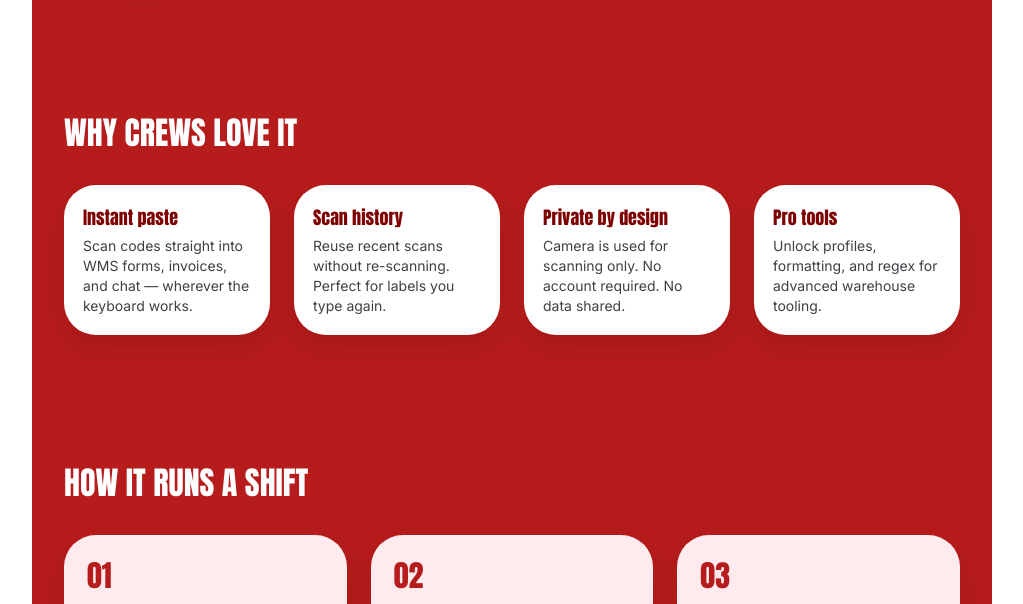
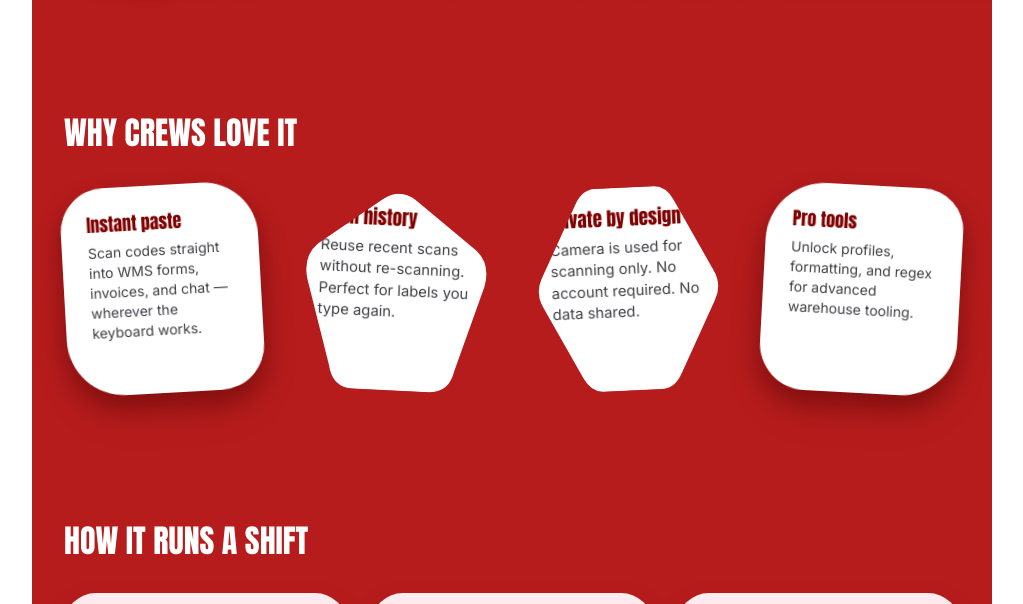
Before and after one commit to endoflineservice/ScanBoard-Website, a plain HTML site: page index.html in a window 1280 px wide. Shown: the part 648-1252 px from the top of the page, without its empty margins (128-1151 px from the left). Drawn offline with nearby package versions, Linux system fonts and the light colour scheme; grey boxes are pictures that could not be loaded.

Commit message:
Refine feature card shapes

```diff
--- a/index.html
+++ b/index.html
@@ -7,9 +7,22 @@
   <meta name="description" content="ScanBoard is a keyboard with a built-in QR/barcode scanner. Built for warehouse workflows." />
   <link rel="icon" type="image/png" href="assets/icon.png" />
   <script src="https://cdn.tailwindcss.com"></script>
-  <link rel="stylesheet" href="styles.css" />
+  <link rel="stylesheet" href="styles.css?v=feature-shapes-v6" />
 </head>
 <body class="min-h-dvh text-base font-normal text-[#1b1b1f] bg-white p-3.5">
+
+  <!-- Soft-cornered clip paths for the feature cards. The paths use the card's
+       own bounds, so they retain their proportions at every breakpoint. -->
+  <svg class="feature-card-shapes" width="0" height="0" style="position:absolute;overflow:hidden" aria-hidden="true" focusable="false">
+    <defs>
+      <clipPath id="rounded-pentagon" clipPathUnits="objectBoundingBox">
+        <path d="M .42,.095 Q .50,.04 .58,.095 L .88,.31 Q .95,.37 .925,.47 L .80,.86 Q .78,.96 .68,.96 L .32,.96 Q .22,.96 .20,.86 L .075,.47 Q .05,.37 .12,.31 Z" />
+      </clipPath>
+      <clipPath id="rounded-hexagon" clipPathUnits="objectBoundingBox">
+        <path d="M .36,.04 L .64,.04 Q .70,.04 .735,.105 L .91,.43 Q .95,.50 .91,.57 L .735,.895 Q .70,.96 .64,.96 L .36,.96 Q .30,.96 .265,.895 L .09,.57 Q .05,.50 .09,.43 L .265,.105 Q .30,.04 .36,.04 Z" />
+      </clipPath>
+    </defs>
+  </svg>
 
   <div class="bg-[#b71c1c] rounded-[2.5rem] px-3.5 pt-0 pb-3.5 overflow-hidden">
   <nav class="flex items-center justify-between max-w-5xl mx-auto relative z-10 overflow-hidden">
@@ -55,10 +68,10 @@
   <main class="max-w-5xl mx-auto mt-14 px-1">
     <h2 id="features" class="font-anton text-4xl text-white scroll-mt-24">WHY CREWS LOVE IT</h2>
     <ul class="grid grid-cols-1 sm:grid-cols-2 md:grid-cols-4 gap-5 mt-6">
-      <li class="bg-white rounded-[2rem] p-5"><h3 class="font-anton text-lg">Instant paste</h3><p class="text-sm mt-1 text-gray-600">Scan codes straight into WMS forms, invoices, and chat — wherever the keyboard works.</p></li>
-      <li class="bg-white rounded-[2rem] p-5"><h3 class="font-anton text-lg">Scan history</h3><p class="text-sm mt-1 text-gray-600">Reuse recent scans without re-scanning. Perfect for labels you type again.</p></li>
-      <li class="bg-white rounded-[2rem] p-5"><h3 class="font-anton text-lg">Private by design</h3><p class="text-sm mt-1 text-gray-600">Camera is used for scanning only. No account required. No data shared.</p></li>
-      <li class="bg-white rounded-[2rem] p-5"><h3 class="font-anton text-lg">Pro tools</h3><p class="text-sm mt-1 text-gray-600">Unlock profiles, formatting, and regex for advanced warehouse tooling.</p></li>
+      <li class="feature-card feature-card--paste bg-white p-5"><h3 class="font-anton text-lg">Instant paste</h3><p class="text-sm mt-1 text-gray-600">Scan codes straight into WMS forms, invoices, and chat — wherever the keyboard works.</p></li>
+      <li class="feature-card feature-card--history bg-white p-5"><h3 class="font-anton text-lg">Scan history</h3><p class="text-sm mt-1 text-gray-600">Reuse recent scans without re-scanning. Perfect for labels you type again.</p></li>
+      <li class="feature-card feature-card--private bg-white p-5"><h3 class="font-anton text-lg">Private by design</h3><p class="text-sm mt-1 text-gray-600">Camera is used for scanning only. No account required. No data shared.</p></li>
+      <li class="feature-card feature-card--pro bg-white p-5"><h3 class="font-anton text-lg">Pro tools</h3><p class="text-sm mt-1 text-gray-600">Unlock profiles, formatting, and regex for advanced warehouse tooling.</p></li>
     </ul>
 
     <h2 id="workflow" class="font-anton text-4xl text-white mt-16 scroll-mt-24">HOW IT RUNS A SHIFT</h2>
--- a/styles.css
+++ b/styles.css
@@ -287,16 +287,58 @@ body > div:first-of-type > main > ul {
 }
 
 body > div:first-of-type > main > ul {
-  gap: 24px;
+  gap: 36px;
   margin-top: 32px;
 }
 
 body > div:first-of-type > main > ul > li {
-  min-height: 143px;
-  padding: 19px;
-  border-radius: 2rem;
+  min-height: 208px;
+  padding: 23px 26px;
   color: #241313;
   box-shadow: 0 12px 28px rgb(75 0 0 / 16%);
+}
+
+/* Each feature has a fixed card-like silhouette. The individual `rotate`
+   values are deliberately static, so the cards feel casually placed without
+   ever spinning or wobbling. */
+.feature-card-shapes {
+  position: absolute;
+  width: 0;
+  height: 0;
+  overflow: hidden;
+}
+
+.feature-card {
+  overflow: hidden;
+  box-shadow: none;
+  filter: drop-shadow(0 14px 12px rgb(75 0 0 / 38%));
+  rotate: var(--feature-tilt, 0deg);
+}
+
+.feature-card--paste {
+  --feature-tilt: -3.2deg;
+  border-radius: 2.75rem 3.4rem 2.8rem 3.6rem;
+}
+
+.feature-card--history {
+  --feature-tilt: 2.8deg;
+  padding: 55px 35px 20px;
+  scale: 1.06;
+  z-index: 1;
+  clip-path: url(#rounded-pentagon);
+}
+
+.feature-card--private {
+  --feature-tilt: -2.6deg;
+  padding: 67px 29px 15px;
+  scale: 1.06;
+  z-index: 1;
+  clip-path: url(#rounded-hexagon);
+}
+
+.feature-card--pro {
+  --feature-tilt: 3.1deg;
+  border-radius: 3.7rem 2.6rem 3.45rem 2.9rem;
 }
 
 body > div:first-of-type > main > ul > li h3 {
```
